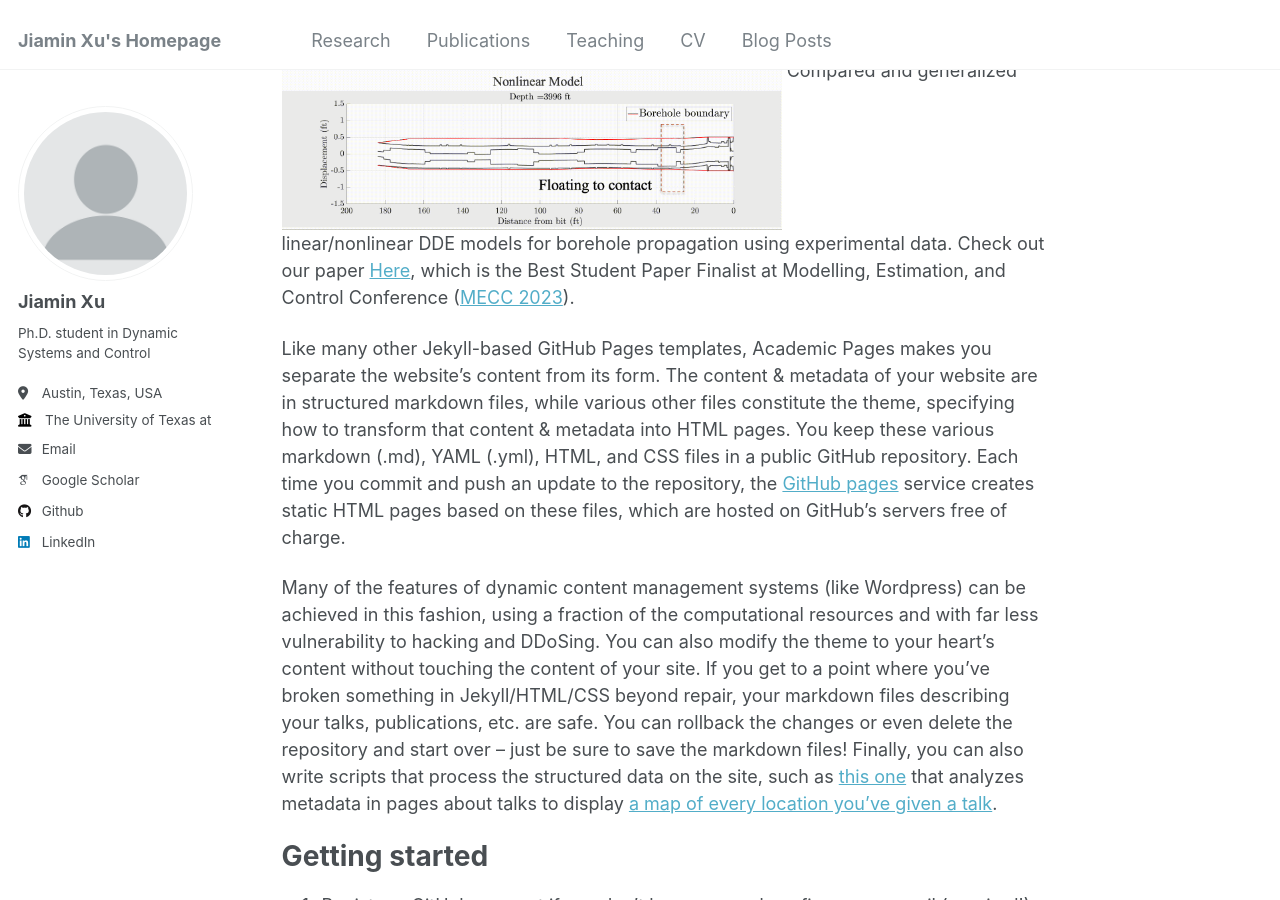
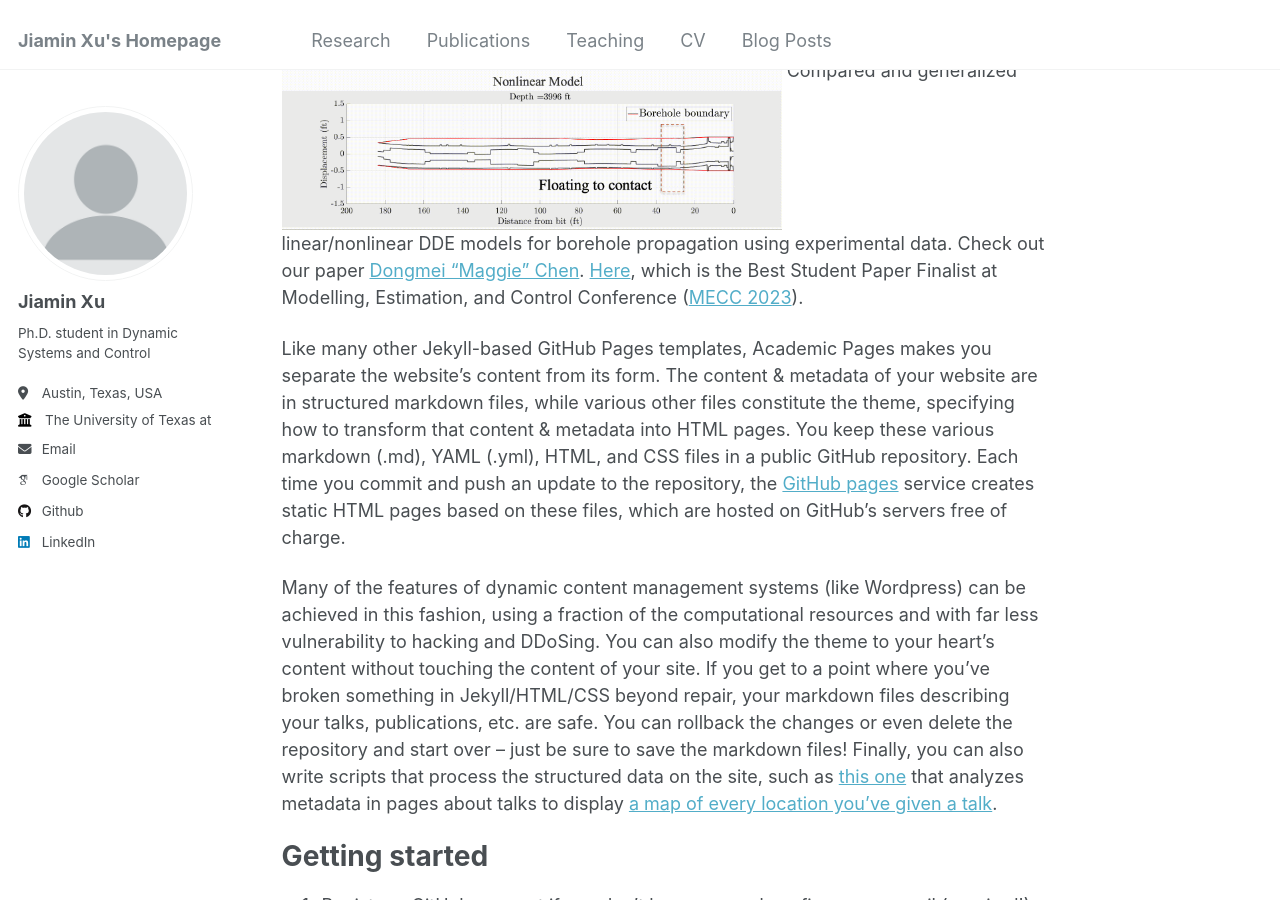
Before and after one commit to Jiaminx7/Website, a Jekyll site: the page built from _pages/about.md, in a window 1280 px wide and 900 px high, scrolled down 879 px. Built offline with Jekyll 4.4.1, drawn with Linux system fonts in a browser that asks for light colours; some web fonts are replaced.

Commit message:
Update about.md

```diff
--- a/_pages/about.md
+++ b/_pages/about.md
@@ -19,7 +19,7 @@ My research centers on the integration of advanced physics-based and machine lea
 
 #### 1.1 Model Validations
 <img src="https://jiaminx7.github.io/Website/images/Comparison.gif" alt="MECC_2023" style="width:500px;">
-Compared and generalized linear/nonlinear DDE models for borehole propagation using experimental data. Check out our paper [Here](https://asmedigitalcollection.asme.org/lettersdynsys/article-abstract/3/2/021007/1166902/Experimentally-Validated-Nonlinear-Delayed?redirectedFrom=fulltext), which is the Best Student Paper Finalist at Modelling, Estimation, and Control Conference ([MECC 2023](https://mecc2023.a2c2.org/)).
+Compared and generalized linear/nonlinear DDE models for borehole propagation using experimental data. Check out our paper [Dongmei "Maggie" Chen](https://www.me.utexas.edu/people/faculty-directory/chen). [Here](https://asmedigitalcollection.asme.org/lettersdynsys/article-abstract/3/2/021007/1166902/Experimentally-Validated-Nonlinear-Delayed?redirectedFrom=fulltext), which is the Best Student Paper Finalist at Modelling, Estimation, and Control Conference ([MECC 2023](https://mecc2023.a2c2.org/)).
 
 Like many other Jekyll-based GitHub Pages templates, Academic Pages makes you separate the website's content from its form. The content & metadata of your website are in structured markdown files, while various other files constitute the theme, specifying how to transform that content & metadata into HTML pages. You keep these various markdown (.md), YAML (.yml), HTML, and CSS files in a public GitHub repository. Each time you commit and push an update to the repository, the [GitHub pages](https://pages.github.com/) service creates static HTML pages based on these files, which are hosted on GitHub's servers free of charge.
 
```
